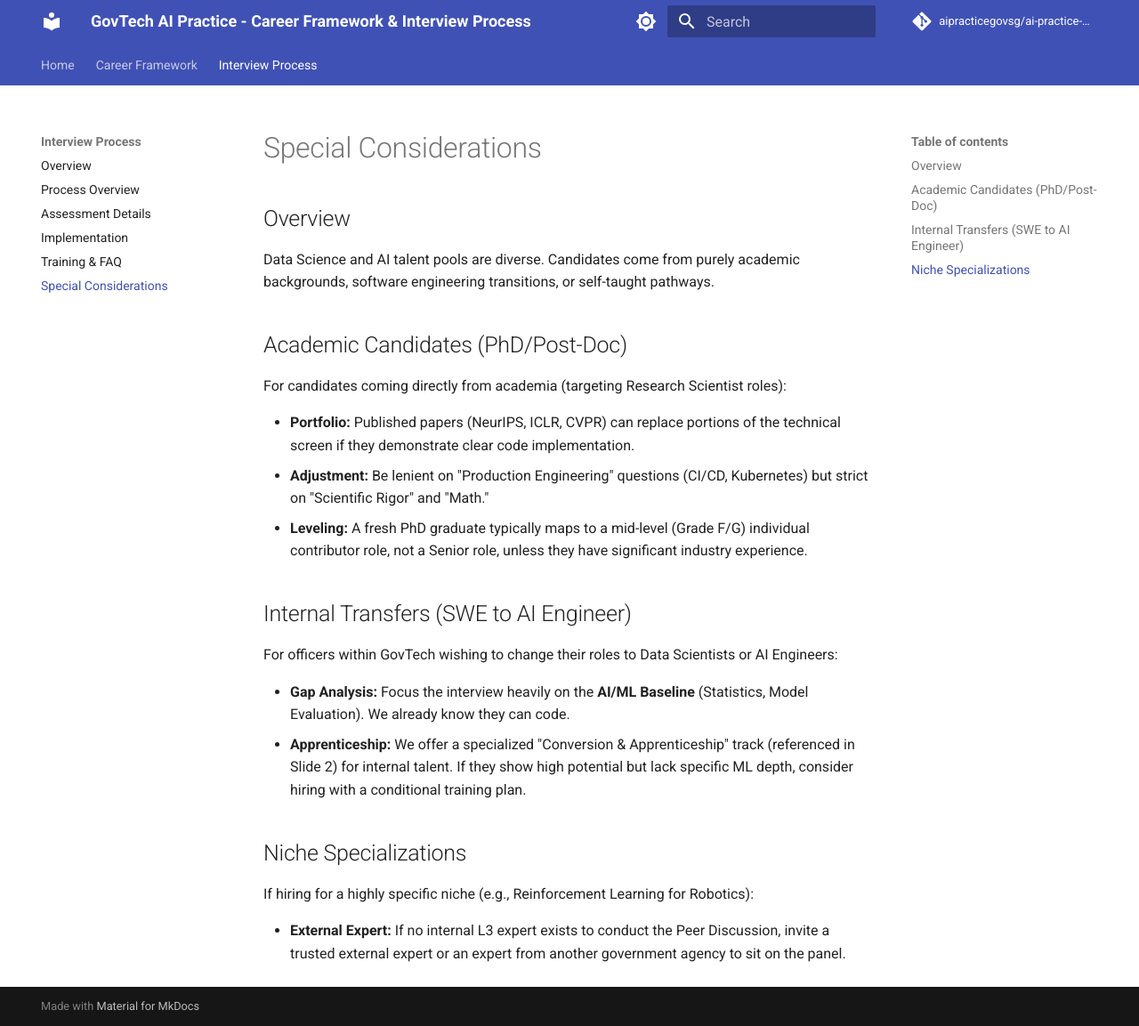
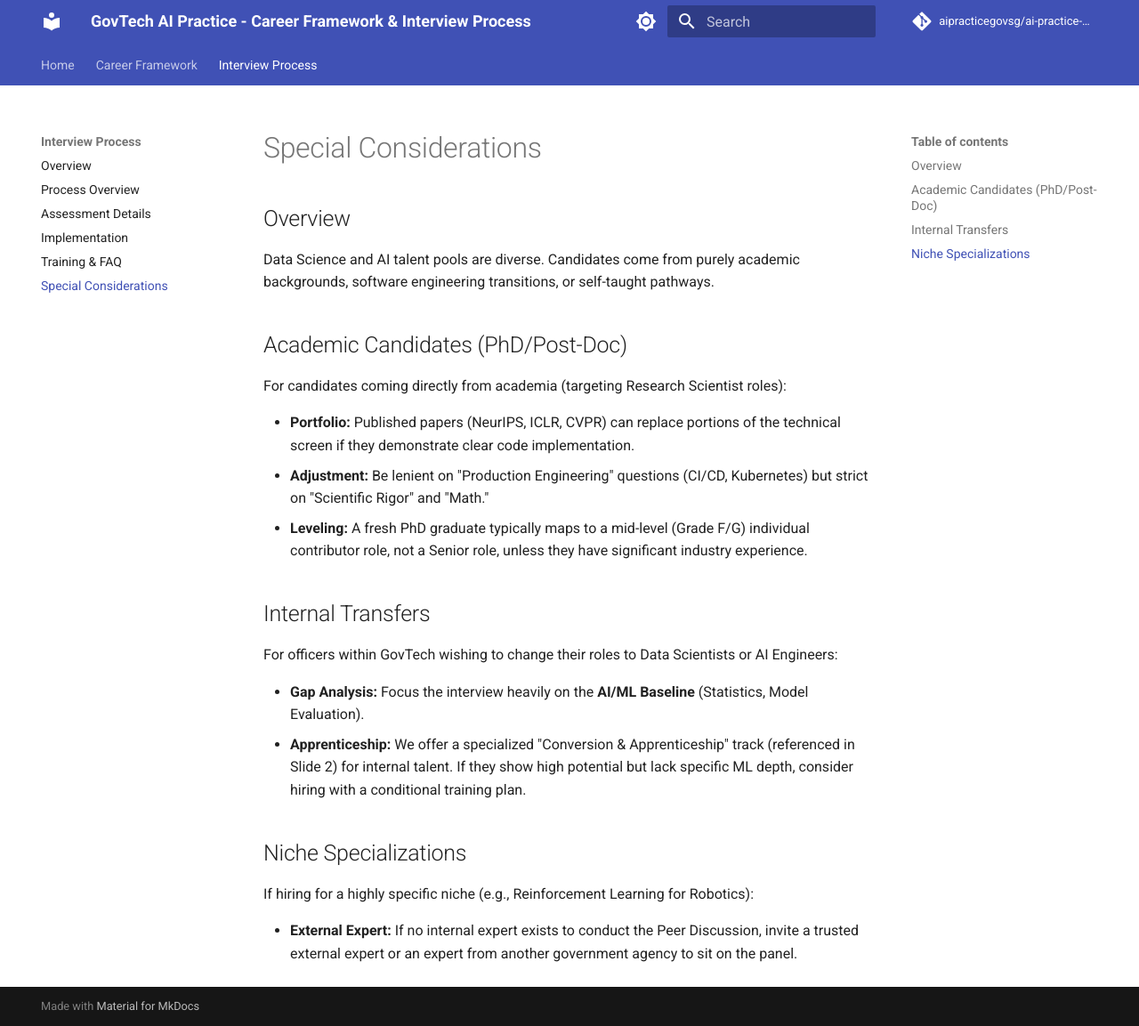
Before and after one commit to aipracticegovsg/ai-practice-site, an MkDocs documentation site: the page built from profession/ai-practice-profession/interview-process/special-considerations.md, in a window 1280 px wide and 1153 px high. Shown: the whole window at 89% size. Built offline with MkDocs 1.6.1 and Material for MkDocs 9.7.7, drawn with Linux system fonts in a browser that asks for light colours; comment, search, counter and statistics services are not loaded.

Commit message:
Formatting changes

```diff
--- a/profession/ai-practice-profession/interview-process/special-considerations.md
+++ b/profession/ai-practice-profession/interview-process/special-considerations.md
@@ -12,15 +12,15 @@ For candidates coming directly from academia (targeting Research Scientist roles
 -   **Adjustment:** Be lenient on "Production Engineering" questions (CI/CD, Kubernetes) but strict on "Scientific Rigor" and "Math."
 -   **Leveling:** A fresh PhD graduate typically maps to a mid-level (Grade F/G) individual contributor role, not a Senior role, unless they have significant industry experience.
 
-## Internal Transfers (SWE to AI Engineer)
+## Internal Transfers
 
 For officers within GovTech wishing to change their roles to Data Scientists or AI Engineers:
 
--   **Gap Analysis:** Focus the interview heavily on the **AI/ML Baseline** (Statistics, Model Evaluation). We already know they can code.
+-   **Gap Analysis:** Focus the interview heavily on the **AI/ML Baseline** (Statistics, Model Evaluation).
 -   **Apprenticeship:** We offer a specialized "Conversion & Apprenticeship" track (referenced in Slide 2) for internal talent. If they show high potential but lack specific ML depth, consider hiring with a conditional training plan.
 
 ## Niche Specializations
 
 If hiring for a highly specific niche (e.g., Reinforcement Learning for Robotics):
 
--   **External Expert:** If no internal L3 expert exists to conduct the Peer Discussion, invite a trusted external expert or an expert from another government agency to sit on the panel.
+-   **External Expert:** If no internal expert exists to conduct the Peer Discussion, invite a trusted external expert or an expert from another government agency to sit on the panel.
```
